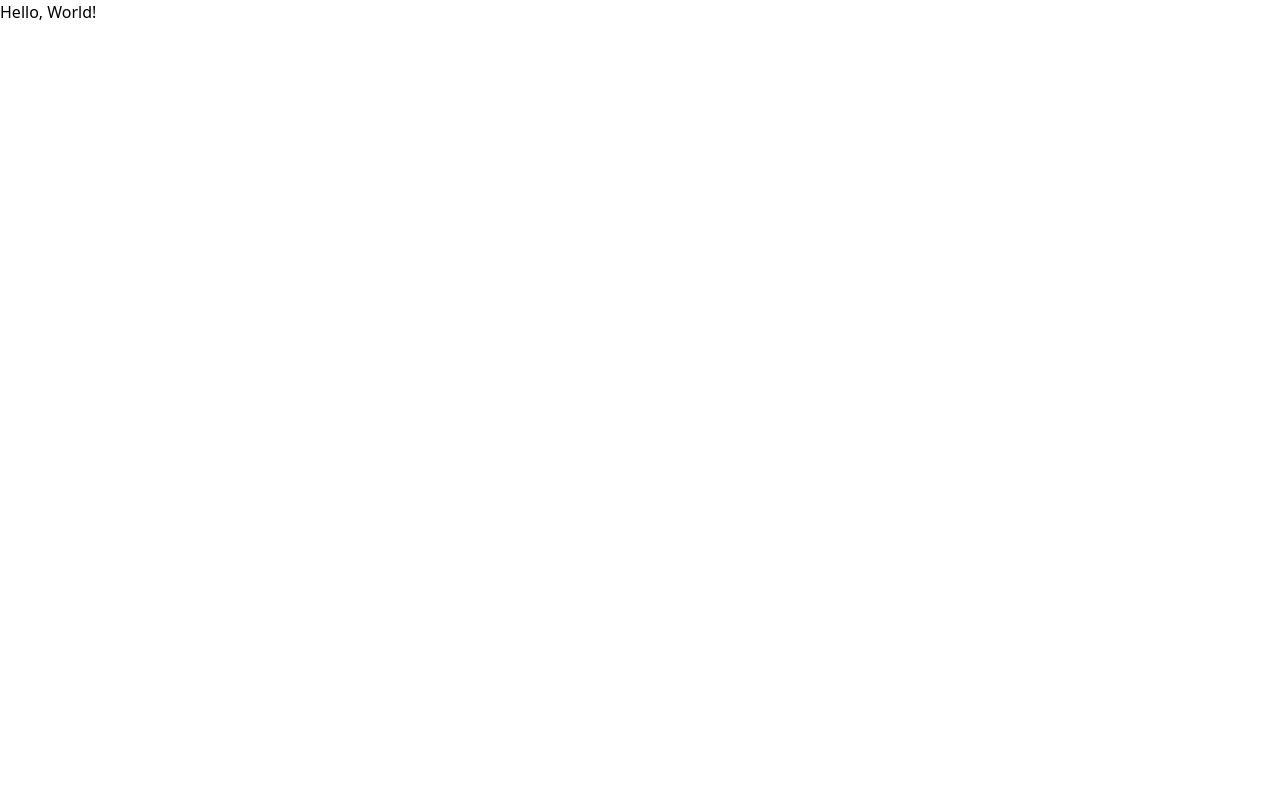
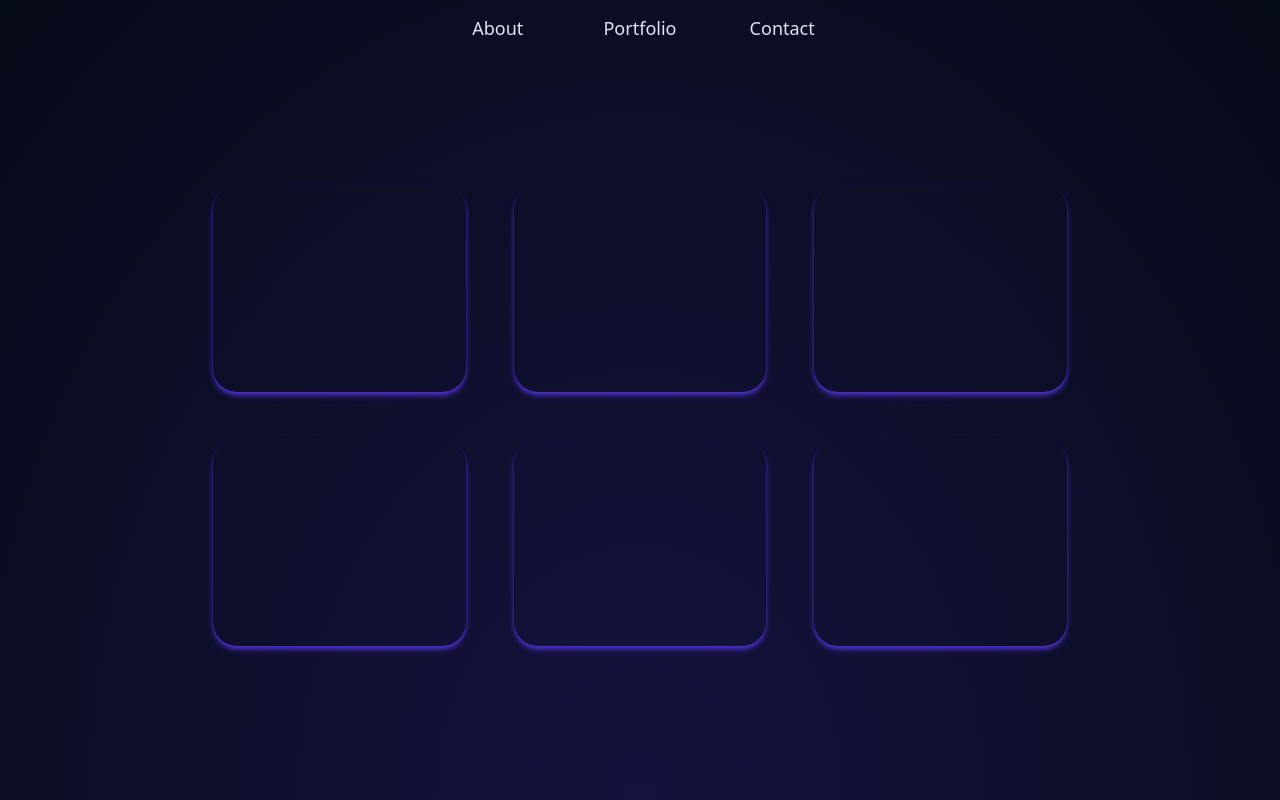
Before and after one commit to WesthNielsen/portfolio-website, a React (Create React App) app: page / in a window 1280 px wide. Built offline with nearby package versions, Linux system fonts and the light colour scheme; the HTML template or start-up script is replaced by a standard one.

Commit message:
Portfolio Page & Cards

```diff
--- a/src/App.tsx
+++ b/src/App.tsx
@@ -1,7 +1,17 @@
 import React from "react";
+import NavBar from "./components/NavBar";
+import Landing from "./pages/Landing";
+import Background from "./components/Background";
+import Portfolio from "./pages/Portfolio";
 
 function App() {
-  return <div>Hello, World!</div>;
+  return (
+    <div className="w-screen h-screen">
+      <Background />
+      <NavBar />
+      <Portfolio />
+    </div>
+  );
 }
 
 export default App;
--- /dev/null
+++ b/src/components/Background.tsx
@@ -0,0 +1,12 @@
+import React from "react";
+
+const Background = () => {
+  return (
+    <div className="relative top-0 left-0 -z-10">
+      <div className="w-screen h-screen bg-background absolute top-0 left-0" />
+      <div className="w-screen h-screen bg-[radial-gradient(ellipse_at_bottom,_var(--tw-gradient-stops))] from-primary/20 to-background/20 absolute top-0 left-0" />
+    </div>
+  );
+};
+
+export default Background;
--- /dev/null
+++ b/src/components/NavBar.tsx
@@ -0,0 +1,16 @@
+import React from "react";
+import NavBarItem from "./NavBarItem";
+
+const NavBar = () => {
+  return (
+    <header className="absolute w-full h-10 flex justify-center items-center">
+      <div className="h-10 w-1/3 flex justify-evenly items-center text-text pt-4">
+        <NavBarItem input="About" />
+        <NavBarItem input="Portfolio" />
+        <NavBarItem input="Contact" />
+      </div>
+    </header>
+  );
+};
+
+export default NavBar;
--- /dev/null
+++ b/src/components/NavBarItem.tsx
@@ -0,0 +1,15 @@
+import React from "react";
+
+const NavBarItem = (props: { input: string }) => {
+  return (
+    <div className="w-1/3">
+      <div className="flex items-center justify-center flex-col">
+        <p className="text-lg cursor-pointer hover:text-xl hover:text-shadow-lg shadow-text duration-150">
+          {props.input}
+        </p>
+      </div>
+    </div>
+  );
+};
+
+export default NavBarItem;
--- /dev/null
+++ b/src/components/PortfolioCard.tsx
@@ -0,0 +1,17 @@
+import React from "react";
+
+const PortfolioCard = (props:{imageName: string, projectName: string, bread: string}) => {
+  return (
+    <div className="w-full h-full rounded-3xl overflow-hidden shadow-md hover:shadow-lg shadow-primary hover:shadow-primary ease-in-out relative group cursor-default duration-500">
+      <div className={`w-full h-full bg-${props.imageName} absolute top-0 left-0 bg-cover bg-center group-hover:scale-105 duration-1000`} />
+      <div className="bg-black/60 w-full h-full bg-cover opacity-0 backdrop-blur-sm hover:opacity-100 duration-500">
+        <div className="w-full h-full px-4 flex items-center justify-center flex-col text-text">
+        <h1 className="text-2xl pb-4">{props.projectName}</h1>
+        <p>{props.bread}</p>
+        </div>
+      </div>
+    </div>
+  );
+};
+
+export default PortfolioCard;
--- /dev/null
+++ b/src/pages/Portfolio.tsx
@@ -0,0 +1,43 @@
+import React from "react";
+import PortfolioCard from "../components/PortfolioCard";
+
+const Portfolio = () => {
+  return (
+    <div className="w-full h-full flex items-center justify-center pt-8">
+      <div className="w-4/6 h-3/5 grid grid-cols-3 gap-12">
+        <PortfolioCard
+          imageName="salescomm-project"
+          projectName="SalesComm"
+          bread="Lorem ipsum dolor sit amet, consectetuer adipiscing elit. Aenean commodo ligula eget dolor. Aenean massa. Cum sociis natoque penatibus et magnis dis parturient montes, nascetur ridiculus mus. Donec qu"
+        />
+        <PortfolioCard
+          imageName="salescomm-project"
+          projectName="SalesComm"
+          bread="Lorem ipsum dolor sit amet, consectetuer adipiscing elit. Aenean commodo ligula eget dolor. Aenean massa. Cum sociis natoque penatibus et magnis dis parturient montes, nascetur ridiculus mus. Donec qu"
+        />
+        <PortfolioCard
+          imageName="salescomm-project"
+          projectName="SalesComm"
+          bread="Lorem ipsum dolor sit amet, consectetuer adipiscing elit. Aenean commodo ligula eget dolor. Aenean massa. Cum sociis natoque penatibus et magnis dis parturient montes, nascetur ridiculus mus. Donec qu"
+        />
+        <PortfolioCard
+          imageName="salescomm-project"
+          projectName="SalesComm"
+          bread="Lorem ipsum dolor sit amet, consectetuer adipiscing elit. Aenean commodo ligula eget dolor. Aenean massa. Cum sociis natoque penatibus et magnis dis parturient montes, nascetur ridiculus mus. Donec qu"
+        />
+        <PortfolioCard
+          imageName="salescomm-project"
+          projectName="SalesComm"
+          bread="Lorem ipsum dolor sit amet, consectetuer adipiscing elit. Aenean commodo ligula eget dolor. Aenean massa. Cum sociis natoque penatibus et magnis dis parturient montes, nascetur ridiculus mus. Donec qu"
+        />
+        <PortfolioCard
+          imageName="salescomm-project"
+          projectName="SalesComm"
+          bread="Lorem ipsum dolor sit amet, consectetuer adipiscing elit. Aenean commodo ligula eget dolor. Aenean massa. Cum sociis natoque penatibus et magnis dis parturient montes, nascetur ridiculus mus. Donec qu"
+        />
+      </div>
+    </div>
+  );
+};
+
+export default Portfolio;
--- a/tailwind.config.js
+++ b/tailwind.config.js
@@ -1,3 +1,5 @@
+const plugin = require("tailwindcss/plugin");
+
 /** @type {import('tailwindcss').Config} */
 module.exports = {
   content: ["./src/**/*.{js,jsx,ts,tsx}"],
@@ -13,8 +15,8 @@ module.exports = {
         "5xl": "4.210rem",
       },
       fontFamily: {
-        heading: "Noto Sans Newa",
-        body: "Noto Sans Newa",
+        heading: "Poppins",
+        body: "Poppins",
       },
       fontWeight: {
         normal: "400",
@@ -24,10 +26,12 @@ module.exports = {
         text: "#dde4f8",
         background: "#060b19",
         primary: "#5232d2",
-        secondary: "#17061e",
+        secondary: "#001242",
         accent: "#972bc5",
+      },
+      backgroundImage: {
+        "salescomm-project": "url('./assets/SalesComm.png')",
       },
     },
   },
-  plugins: [],
 };
```
Also changed, not shown: src/assets/SalesComm.png (added).
